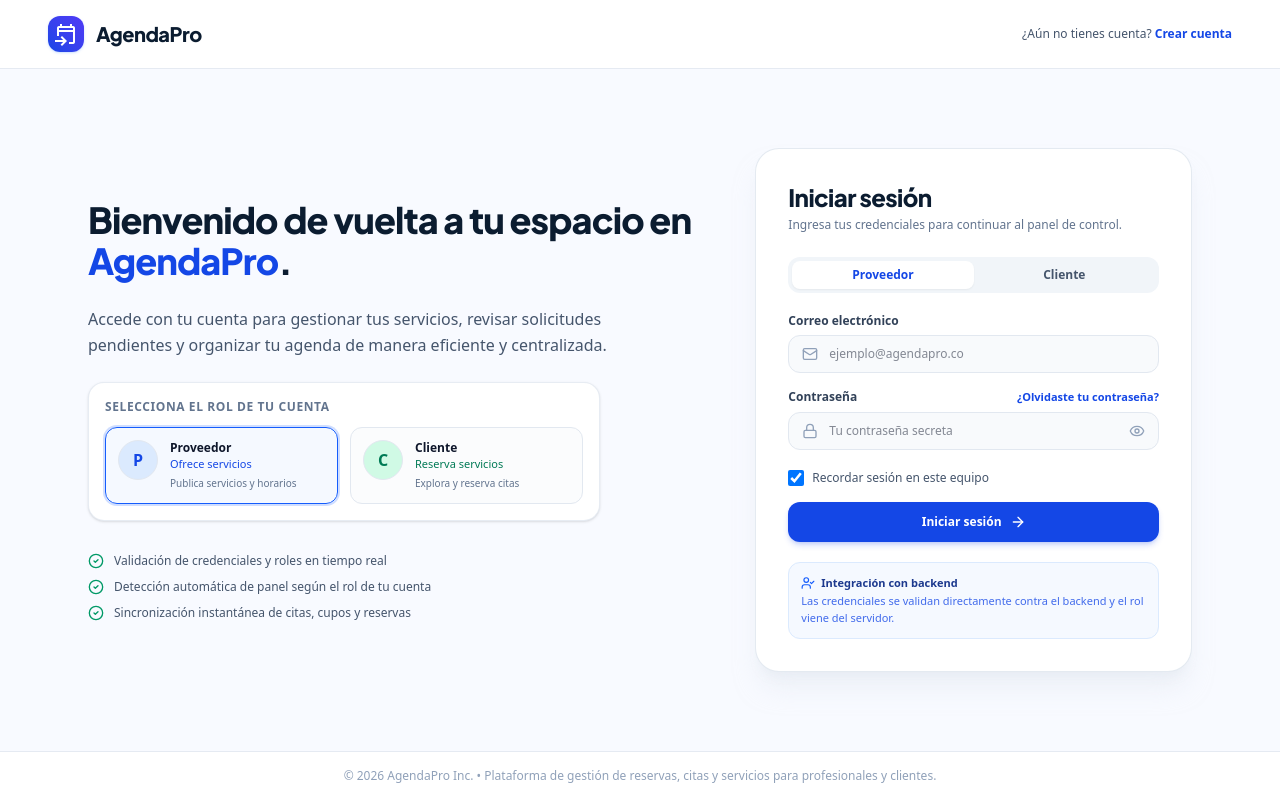
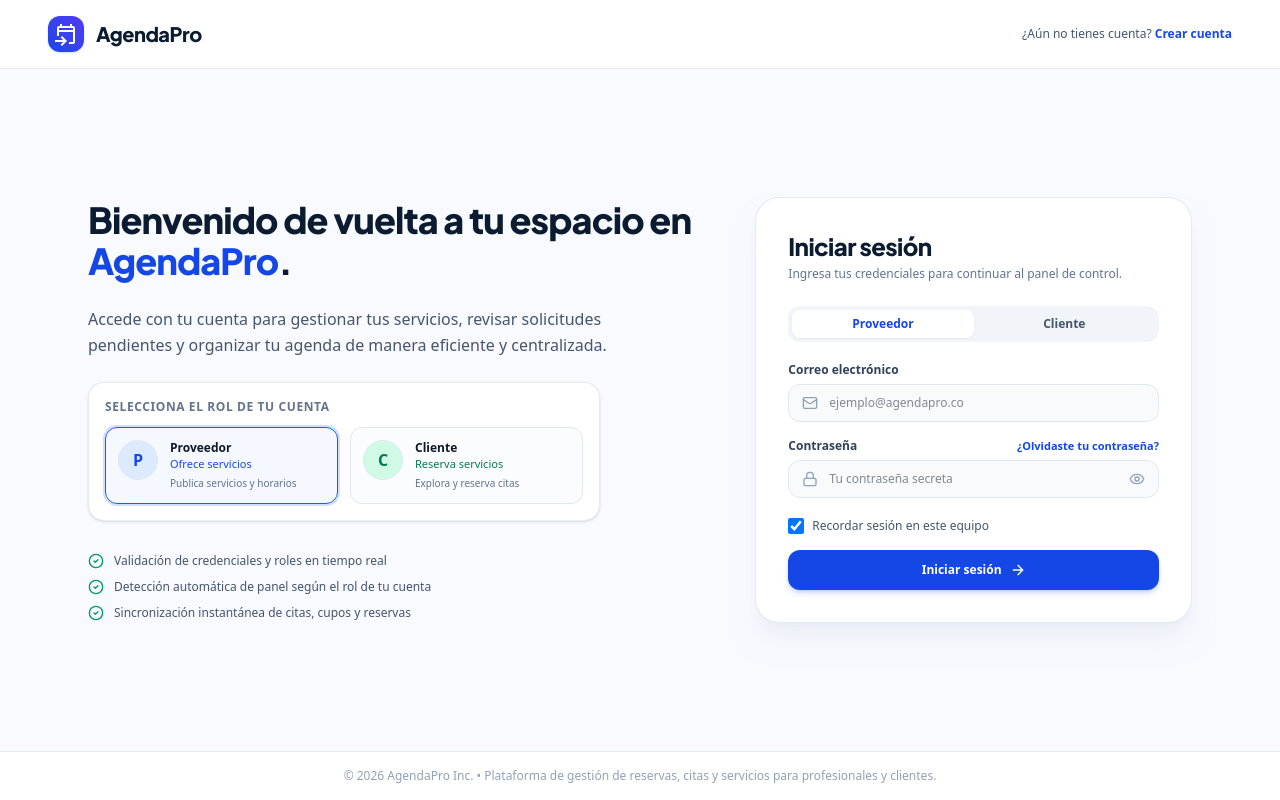
Before and after one commit to ClarkMestra1109/EBV13-Agenda_reservas, a React (Vite) app in the folder frontend/: page / in a window 1280 px wide. Built offline with nearby package versions, Linux system fonts and the light colour scheme; no server answers.

Commit message:
Remove backend integration details from LoginScreen
Removed backend integration information from LoginScreen.

```diff
--- a/frontend/src/components/screens/LoginScreen.tsx
+++ b/frontend/src/components/screens/LoginScreen.tsx
@@ -308,16 +308,6 @@ export const LoginScreen: React.FC<LoginScreenProps> = ({ onLogin, onRegister })
                 <ArrowRight className="w-4 h-4" />
               </button>
             </form>
-
-            <div className="mt-5 p-3 bg-blue-50/60 rounded-xl border border-blue-100 text-left">
-              <p className="text-[11px] font-semibold text-blue-900 flex items-center gap-1.5">
-                <UserCheck className="w-3.5 h-3.5 text-blue-600" />
-                Integración con backend
-              </p>
-              <p className="text-[11px] text-blue-700/80 mt-0.5">
-                Las credenciales se validan directamente contra el backend y el rol viene del servidor.
-              </p>
-            </div>
           </div>
         </div>
       </main>
```
